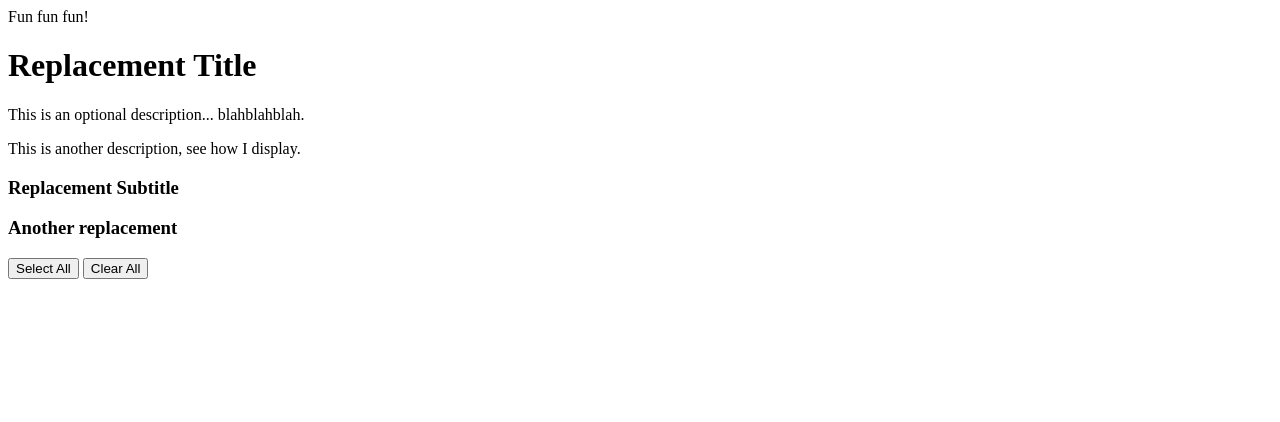
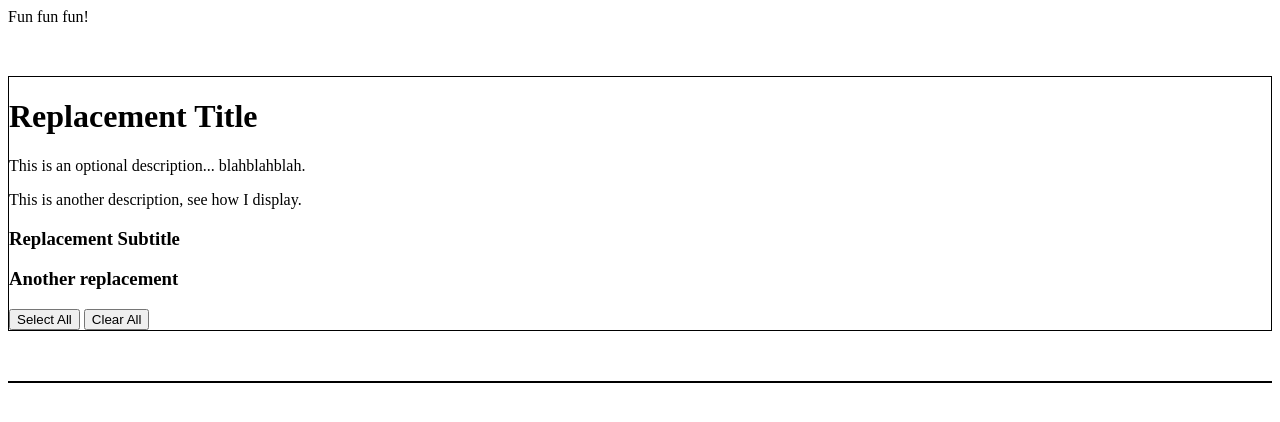
Before and after one commit to ChantalDesrochers/webComsPlay, a website built with webpack: page src/index.html in a window 1280 px wide. Built offline with nearby package versions, Linux system fonts and the light colour scheme.

Commit message:
userInsertedText add border around different tests

```diff
--- a/src/index.html
+++ b/src/index.html
@@ -1,5 +1,6 @@
 <!DOCTYPE html>
 <html lang="en">
+
 <head>
     <meta charset="UTF-8">
     <meta name="viewport" content="width=device-width, initial-scale=1.0">
@@ -7,10 +8,17 @@
     <script type="module" src="src/to-do-app.js"></script>
     <script type="module" src="src/to-do-item.js"></script>
     <title>Webcomponent Play</title>
+    <style>
+        .separator {
+            margin-top: 50px;
+            border: 1px black solid;
+        }
+    </style>
 </head>
+
 <body>
     Fun fun fun!
-    <div>
+    <div class="separator">
         <to-do-app>
             <h1 slot="title">Replacement Title</h1>
             <p slot="description">This is an optional description... blahblahblah.</p>
@@ -21,7 +29,11 @@
             <button slot="selectors">Clear All</button>
         </to-do-app>
     </div>
+    <div class="separator">
         <to-do-app>
         </to-do-app>
+    </div>
+
 </body>
+
 </html>
```
Lines whose indentation alone changed are shown as unchanged.
